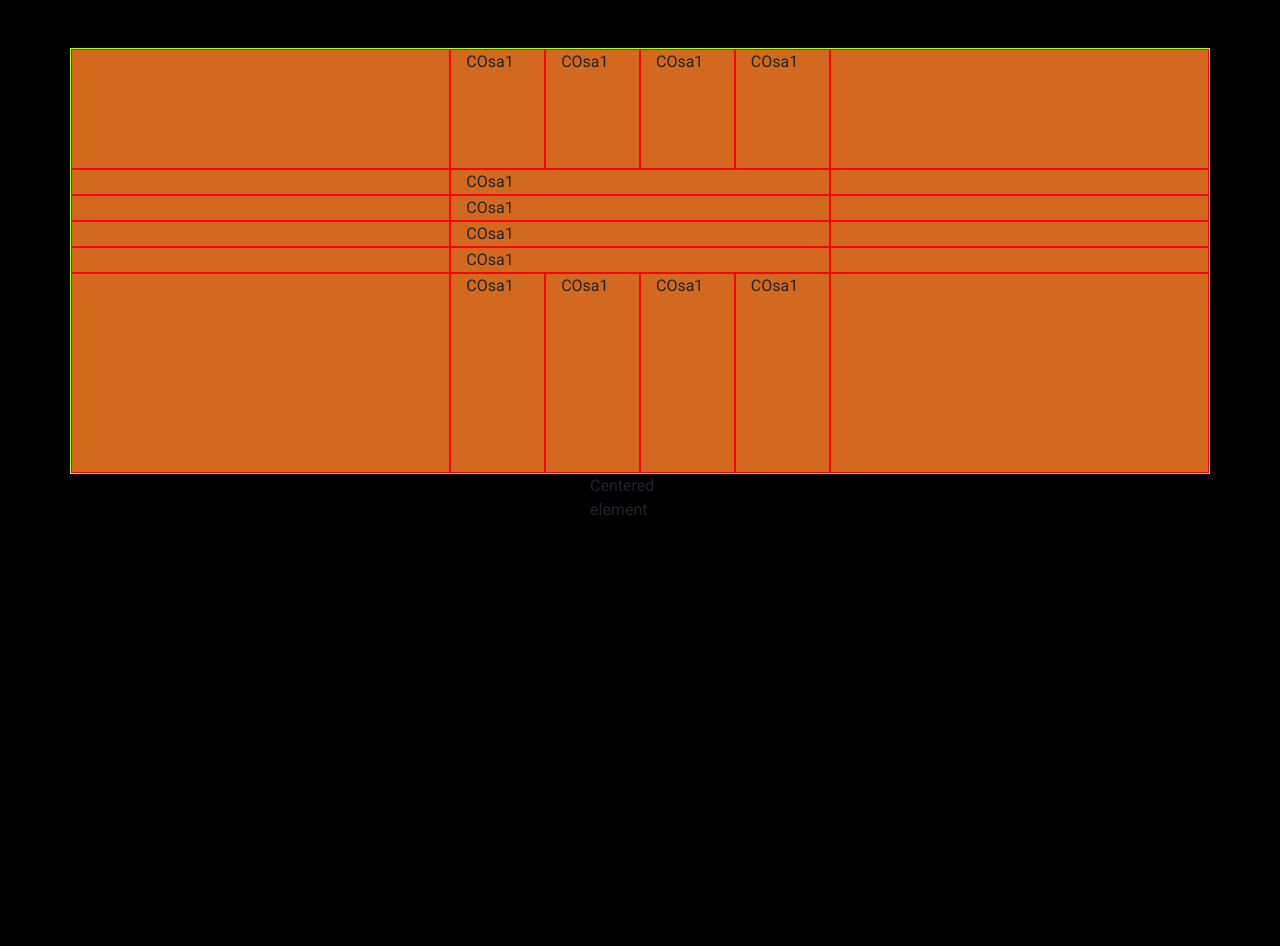
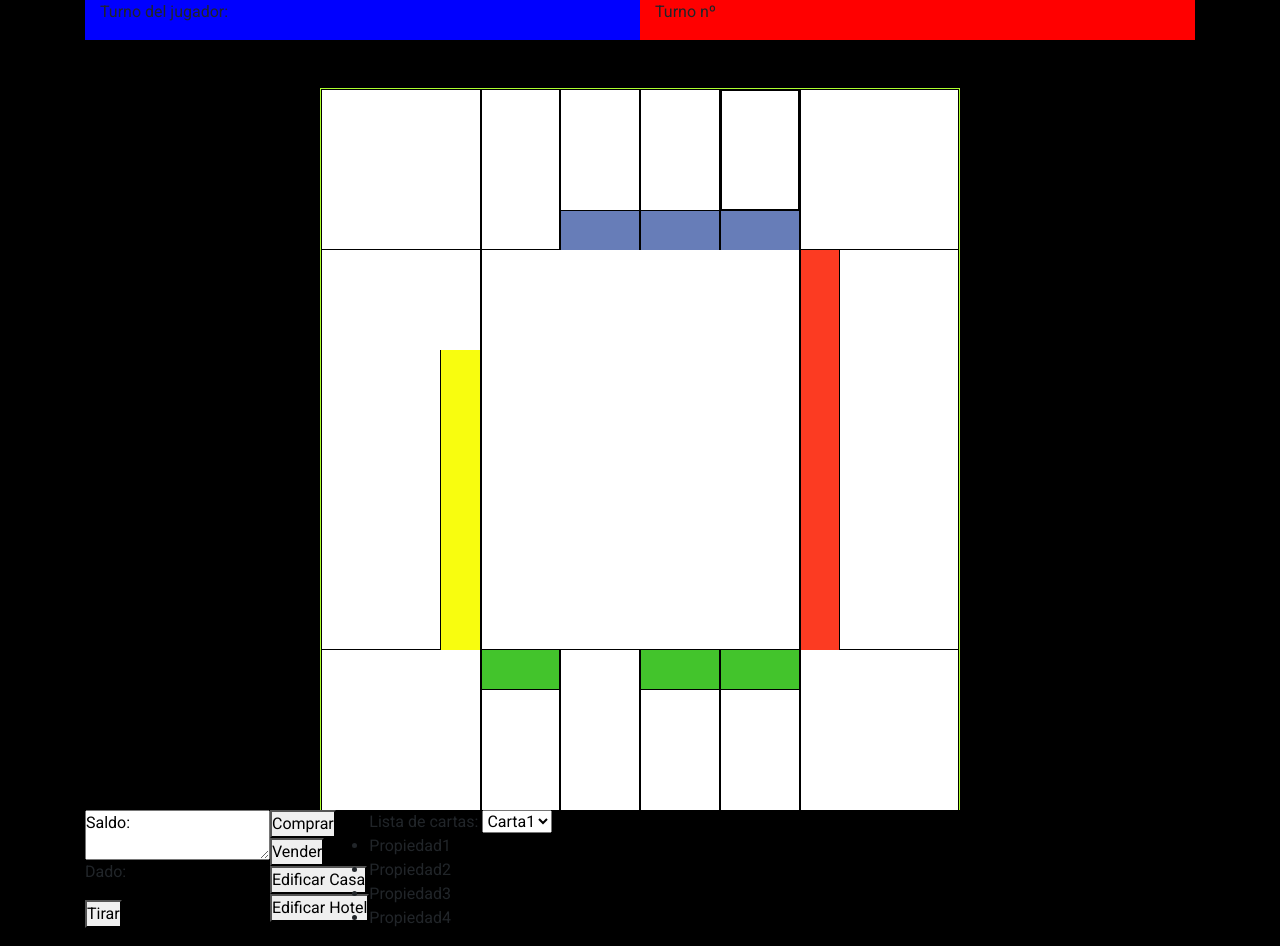
Before and after one commit to GilleanKosu/proyectoFCT, a PHP site: page /tableBoots.html in a window 1280 px wide. Before the commit the page ends 515 px from the top, so only its background shows below. Run offline with PHP 8.4, Linux system fonts and the light colour scheme; some libraries are stand-ins or nearby versions.

Commit message:
Avanzando en el tablero

```diff
--- a/css1.css
+++ b/css1.css
@@ -1,21 +1,60 @@
+*{
+  margin: 0px;
+  padding: 0px;
+}
 body {
   background-color: black;
   font-family: 'Roboto', sans-serif;
+}
+#infojuego #jugadorTurno{
+  background-color: blue;
+}
+#infojuego #numeroTurno{
+  background-color: red;
 }
 div.tablero {
   border: 1px solid greenyellow;
   background-color: blue;
   /* margin-left: 10%;
   margin-right: 10%; */
+  width: 50%;
 }
-
-.filaArriba {
-
-  height: 15%;
+.filaArriba, .filaAbajo{
+  height: 20%;
+}
+.filaCentral {
+  height: 50%;
+}
+.cosa {
+  background-color: white;
+  border: 1px solid black;
+}
+.col-xl-4ths, .col-lg-4ths, .col-md-4ths, .col-sm-4ths {
+  width: 25%;
+}
+.col-xl-1ths, .col-lg-1ths, .col-md-1ths,.col-sm-1ths {
+  width: 12.5%;
+}
+.col-xl-8ths, .col-lg-8ths, .col-md-8ths, .col-sm-8ths {
+  width: 50%;
+}
+.col-xl-2ths, .col-lg-2ths, .col-md-2ths, .col-sm-2ths {
+  height: 25%;
+}
+.grupoAzul {
+  background-color: #677db8;
+  border-top: 1px solid black;
+}
+.grupoVerde{
+  background-color: #43c42c;
+  border-bottom: 1px solid black;
 
 }
-.cosa {
-  display: column;
-  background-color: chocolate;
-  border: 1px solid red;
+.grupoAmarillo{
+  background-color: #f8fd0f;
+  border-left: 1px solid black;
 }
+.grupoRojo{
+  background-color: #fc3b22;
+  border-right: 1px solid black;
+}
--- a/tableBoots.html
+++ b/tableBoots.html
@@ -10,47 +10,192 @@
             <title>Tablero Monopoly</title>
     </head>
     <body>
+        <div id="infoJuego" class="container row mx-auto">
+
+                <div id="jugadorTurno" class="col-xl-6 col-lg-6 col-sm-6">
+                        <p>Turno del jugador: </p>
+                </div>
+                <div id="numeroTurno" class="col-xl-6 col-lg-6 col-sm-6">
+                        <p>Turno nº</p>
+                </div>
+
+        </div>
+
         <div class="container mt-5 tablero">
+
+
                 <div class="row filaArriba">
-                        <div class="col-xl-4 col-lg-4 col-sm-4 cosa"></div>
-                        <div class="col-xl-1 col-lg-1 col-sm-1 cosa">COsa1</div>
-                        <div class="col-xl-1 col-lg-1 col-sm-1 cosa">COsa1</div>
-                        <div class="col-xl-1 col-lg-1 col-sm-1 cosa">COsa1</div>
-                        <div class="col-xl-1 col-lg-1 col-sm-1 cosa">COsa1</div>
-                        <div class="col-xl-4 col-lg-4 col-sm-4 cosa"></div>
+                        <div class="col-xl-4ths col-lg-4ths col-md-4ths col-sm-4ths cosa"></div>
+
+                        <div class="col-xl-1ths col-lg-1ths col-md-1ths col-sm-1ths cosa"></div>
+
+                        <div class="col-xl-1ths col-lg-1ths col-md-1ths col-sm-1ths cosa">
+                                <div class="col-xl-12 col-lg-12 col-md-12 col-sm-12 h-75"></div>
+                                <div class="col-xl-12 col-lg-12 col-md-12 col-sm-12 h-25 grupoAzul"></div>
+                        </div>
+                        <div class="col-xl-1ths col-lg-1ths col-md-1ths col-sm-1ths cosa">
+                                <div class="col-xl-12 col-lg-12 col-md-12 col-sm-12 h-75"></div>
+                                <div class="col-xl-12 col-lg-12 col-md-12 col-sm-12 h-25 grupoAzul"></div>
+                        </div>
+                        <div class="col-xl-1ths col-lg-1ths col-md-1ths col-sm-1ths cosa">
+                                <div class="col-xl-12 col-lg-12 col-md-12 col-sm-12 h-75 cosa"></div>
+                                <div class="col-xl-12 col-lg-12 col-md-12 col-sm-12 h-25 grupoAzul"></div>
+                        </div>
+
+                        <div class="col-xl-4ths col-lg-4ths col-md-4ths col-sm-4ths cosa"></div>
                 </div>
-                <div class="row">
-                        <div class="col-xl-4 col-lg-4 col-sm-4 cosa"></div>
-                        <div class="col-xl-4 col-lg-4 col-sm-4 cosa">COsa1</div>
-                        <div class="col-xl-4 col-lg-4 col-sm-4 cosa"></div>
+
+
+
+                <div class="row filaCentral">
+
+                        <div class="col-xl-4ths col-lg-4ths col-md-4ths col-sm-4ths cosa column">
+                                <div class="mx-auto col-xl-2ths col-lg-2ths col-md-2ths col-sm-2ths row"></div>
+
+                                <div class="mx-auto col-xl-2ths col-lg-2ths col-md-2ths col-sm-2ths row">
+                                        <div class="col-xl-9 col-lg-9 col-md-9 col-sm-9 h-100">
+
+                                        </div>
+                                        <div class="col-xl-3 col-lg-3 col-md-3 col-sm-3 h-100 grupoAmarillo">
+
+                                        </div>
+                                </div>
+                                <div class="mx-auto col-xl-2ths col-lg-2ths col-md-2ths col-sm-2ths row">
+                                                <div class="col-xl-9 col-lg-9 col-md-9 col-sm-9 h-100">
+
+                                                </div>
+                                                <div class="col-xl-3 col-lg-3 col-md-3 col-sm-3 h-100 grupoAmarillo">
+
+                                                </div>
+                                </div>
+                                <div class="mx-auto col-xl-2ths col-lg-2ths col-md-2ths col-sm-2ths row">
+                                        <div class="col-xl-9 col-lg-9 col-md-9 col-sm-9 h-100">
+
+                                        </div>
+                                        <div class="col-xl-3 col-lg-3 col-md-3 col-sm-3 h-100 grupoAmarillo">
+
+                                        </div>
+                                </div>
+                        </div>
+
+                        <div class="col-xl-8ths col-lg-8ths col-md-8ths col-sm-8ths cosa"></div>
+
+                        <div class="col-xl-4ths col-lg-4ths col-md-4ths col-sm-4ths cosa column">
+                                <div class="mx-auto col-xl-2ths col-lg-2ths col-md-2ths col-sm-2ths row">
+                                        <div class="col-xl-3 col-lg-3 col-md-3 col-sm-3 h-100 grupoRojo">
+
+                                        </div>
+                                        <div class="col-xl-9 col-lg-9 col-md-9 col-sm-9 h-100 ">
+
+                                        </div>
+                                </div>
+                                <div class="mx-auto col-xl-2ths col-lg-2ths col-md-2ths col-sm-2ths row">
+                                        <div class="col-xl-3 col-lg-3 col-md-3 col-sm-3 h-100 grupoRojo">
+
+                                        </div>
+                                        <div class="col-xl-9 col-lg-9 col-md-9 col-sm-9 h-100">
+
+                                        </div>
+
+                                </div>
+                                <div class="mx-auto col-xl-2ths col-lg-2ths col-md-2ths col-sm-2ths row">
+                                        <div class="col-xl-3 col-lg-3 col-md-3 col-sm-3 h-100 grupoRojo">
+
+                                        </div>
+                                        <div class="col-xl-9 col-lg-9 col-md-9 col-sm-9 h-100">
+
+                                        </div>
+
+                                </div>
+                                <div class="mx-auto col-xl-2ths col-lg-2ths col-md-2ths col-sm-2ths row">
+                                        <div class="col-xl-3 col-lg-3 col-md-3 col-sm-3 h-100 grupoRojo">
+
+                                        </div>
+                                        <div class="col-xl-9 col-lg-9 col-md-9 col-sm-9 h-100">
+
+                                        </div>
+
+                                </div>
+                        </div>
                 </div>
-                <div class="row">
-                        <div class="col-xl-4 col-lg-4 col-sm-4 cosa"></div>
-                        <div class="col-xl-4 col-lg-4 col-sm-4 cosa">COsa1</div>
-                        <div class="col-xl-4 col-lg-4 col-sm-4 cosa"></div>
-                </div>
-                <div class="row">
-                        <div class="col-xl-4 col-lg-4 col-sm-4 cosa"></div>
-                        <div class="col-xl-4 col-lg-4 col-sm-4 cosa">COsa1</div>
-                        <div class="col-xl-4 col-lg-4 col-sm-4 cosa"></div>
-                </div>
-                <div class="row">
-                        <div class="col-xl-4 col-lg-4 col-sm-4 cosa"></div>
-                        <div class="col-xl-4 col-lg-4 col-sm-4 cosa">COsa1</div>
-                        <div class="col-xl-4 col-lg-4 col-sm-4 cosa"></div>
-                </div>
-                <div class="row h-25">
-                        <div class="col-xl-4 col-lg-4 col-sm-4 cosa"></div>
-                        <div class="col-xl-1 col-lg-1 col-sm-1 cosa">COsa1</div>
-                        <div class="col-xl-1 col-lg-1 col-sm-1 cosa">COsa1</div>
-                        <div class="col-xl-1 col-lg-1 col-sm-1 cosa">COsa1</div>
-                        <div class="col-xl-1 col-lg-1 col-sm-1 cosa">COsa1</div>
-                        <div class="col-xl-4 col-lg-4 col-sm-4 cosa"></div>
+                <div class="row filaAbajo">
+
+                        <div class="col-xl-4ths col-lg-4ths col-md-4ths col-sm-4ths cosa"></div>
+
+                        <div class="col-xl-1ths col-lg-1ths col-md-1ths col-sm-1ths colum cosa">
+                                <div class="col-xl-12 col-lg-12 col-md-12 col-sm-12 h-25 grupoVerde"></div>
+                                <div class="col-xl-12 col-lg-12 col-md-12 col-sm-12 h-75"></div>
+                        </div>
+
+                        <div class="col-xl-1ths col-lg-1ths col-md-1ths col-sm-1ths colum cosa"></div>
+
+                        <div class="col-xl-1ths col-lg-1ths col-md-1ths col-sm-1ths colum cosa">
+                                <div class="col-xl-12 col-lg-12 col-md-12 col-sm-12 h-25 grupoVerde"></div>
+                                <div class="col-xl-12 col-lg-12 col-md-12 col-sm-12 h-75"></div>
+                        </div>
+
+                        <div class="col-xl-1ths col-lg-1ths col-md-1ths col-sm-1ths colum cosa">
+                                <div class="col-xl-12 col-lg-12 col-md-12 col-sm-12 h-25 grupoVerde"></div>
+                                <div class="col-xl-12 col-lg-12 col-md-12 col-sm-12 h-75"></div>
+                        </div>
+
+                        <div class="col-xl-4ths col-lg-4ths col-md-4ths col-sm-4ths cosa"></div>
                 </div>
         </div>
-        <div class="mx-auto" style="width: 100px;">
-                Centered element
-              </div>
+        <div id="controlesJuego" class="container mx-auto row">
+
+                <div id="informacion" class="colum">
+                        <div id="saldo">
+                                <textarea>Saldo:</textarea>
+                        </div>
+                        <div id="dado">
+                                <p>Dado:</p>
+                                <button>Tirar</button>
+                        </div>
+                </div>
+
+                <div id="compraVentaEdificacion" class="colum">
+
+                        <div>
+                                <button>Comprar</button>
+                        </div>
+
+                        <div>
+                                <button>Vender</button>
+                        </div>
+                        <div>
+                                <button>Edificar Casa</button>
+                        </div>
+
+                        <div>
+                                <button>Edificar Hotel</button>
+                        </div>
+
+
+                </div>
+
+                <div id="cartasYPropiedades" class="colum">
+
+                        <div id="cartas">
+                                Lista de cartas:
+                                <select>
+                                        <option value="">Carta1</option>
+                                        <option value="">Carta2</option>
+                                        <option value="">Carta3</option>                                                <option value="">Carta4</option>
+                                </select>
+
+                        </div>
+                        <div id="propiedades">
+                                <ul>
+                                        <li>Propiedad1</li>
+                                        <li>Propiedad2</li>
+                                        <li>Propiedad3</li>
+                                        <li>Propiedad4</li>
+                                </ul>
+                        </div>
+
+                </div>
+        </div>
 
     </body>
 </html>
```
